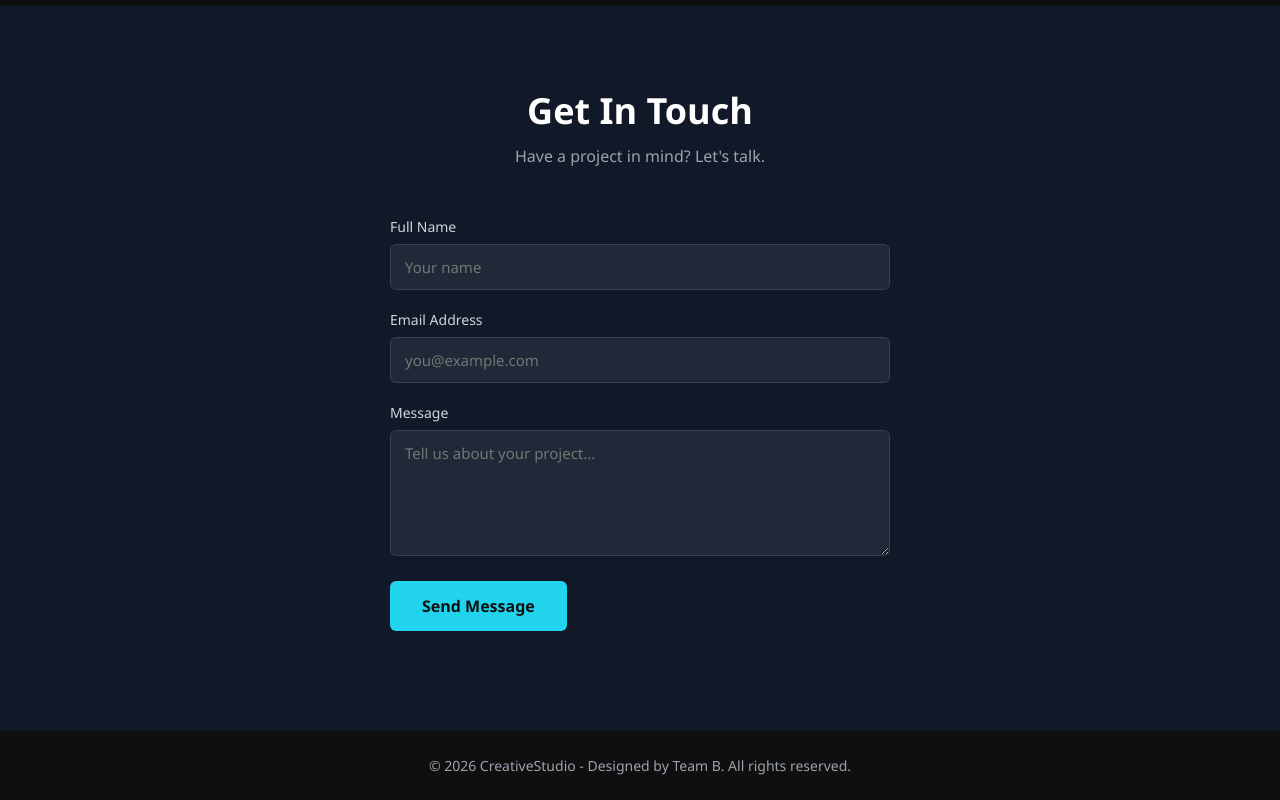
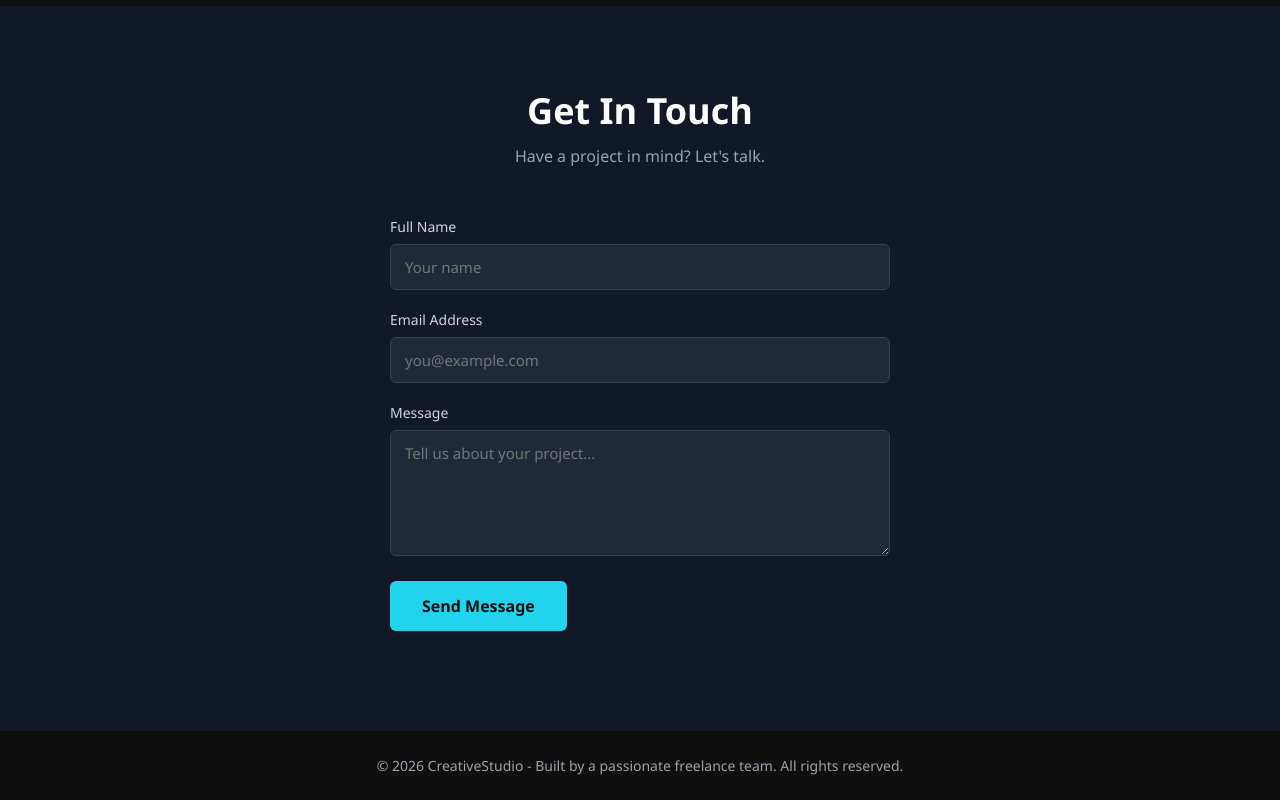
Before and after one commit to daradula/portfolio-agency-devops-assignment, a plain HTML site: page src/index.html in a window 1280 px wide. Shown: the part 1344-2144 px from the top of the page. Drawn offline with Linux system fonts and the light colour scheme.

Commit message:
docs: update footer credit text (develop branch version)

```diff
--- a/src/index.html
+++ b/src/index.html
@@ -106,7 +106,7 @@
 
     <!-- Footer -->
     <footer class="footer">
-        <p>&copy; 2026 CreativeStudio - Designed by Team B. All rights reserved.</p>
+        <p>&copy; 2026 CreativeStudio - Built by a passionate freelance team. All rights reserved.</p>
     </footer>
 
     <script src="scripts/script.js"></script>
```
